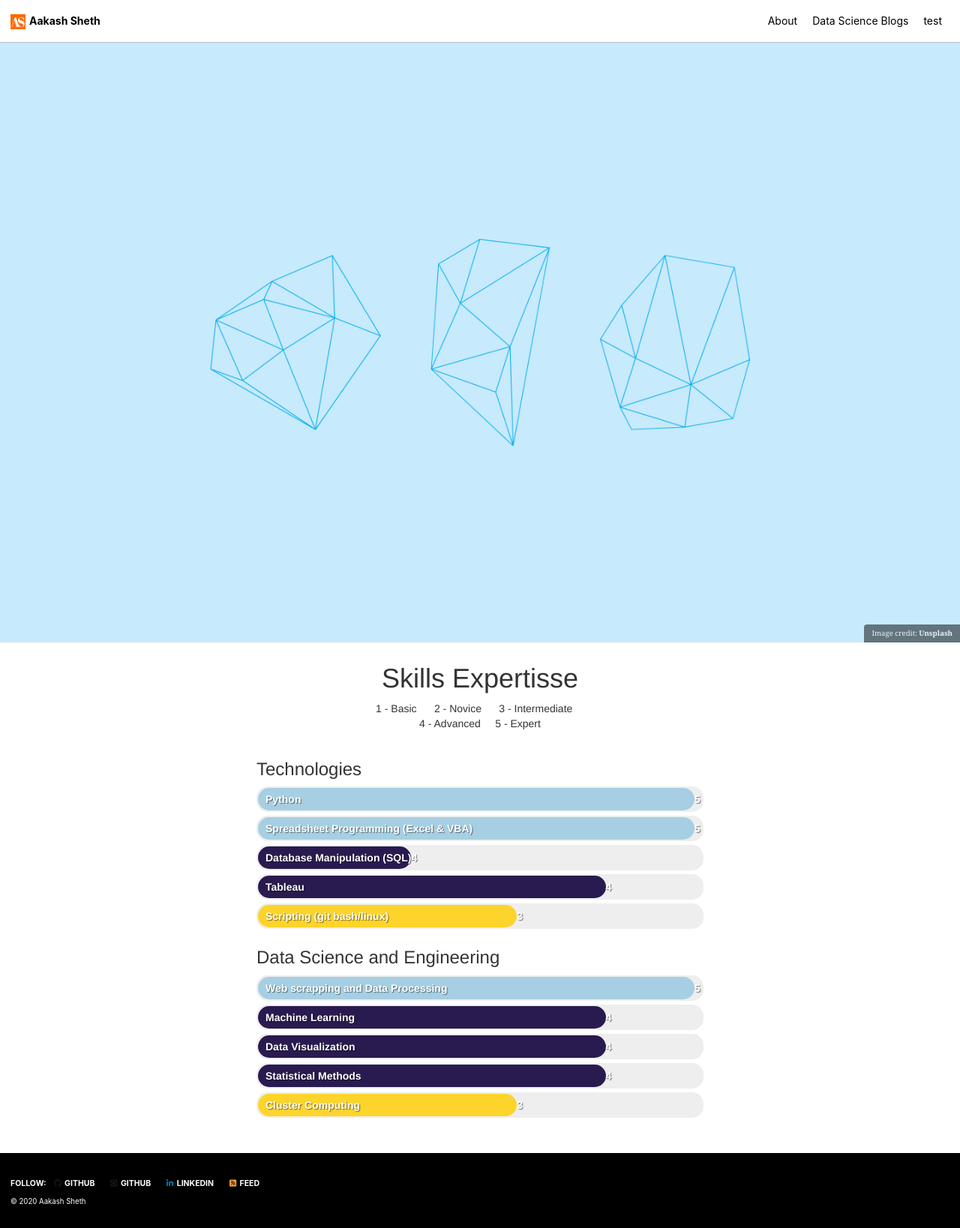
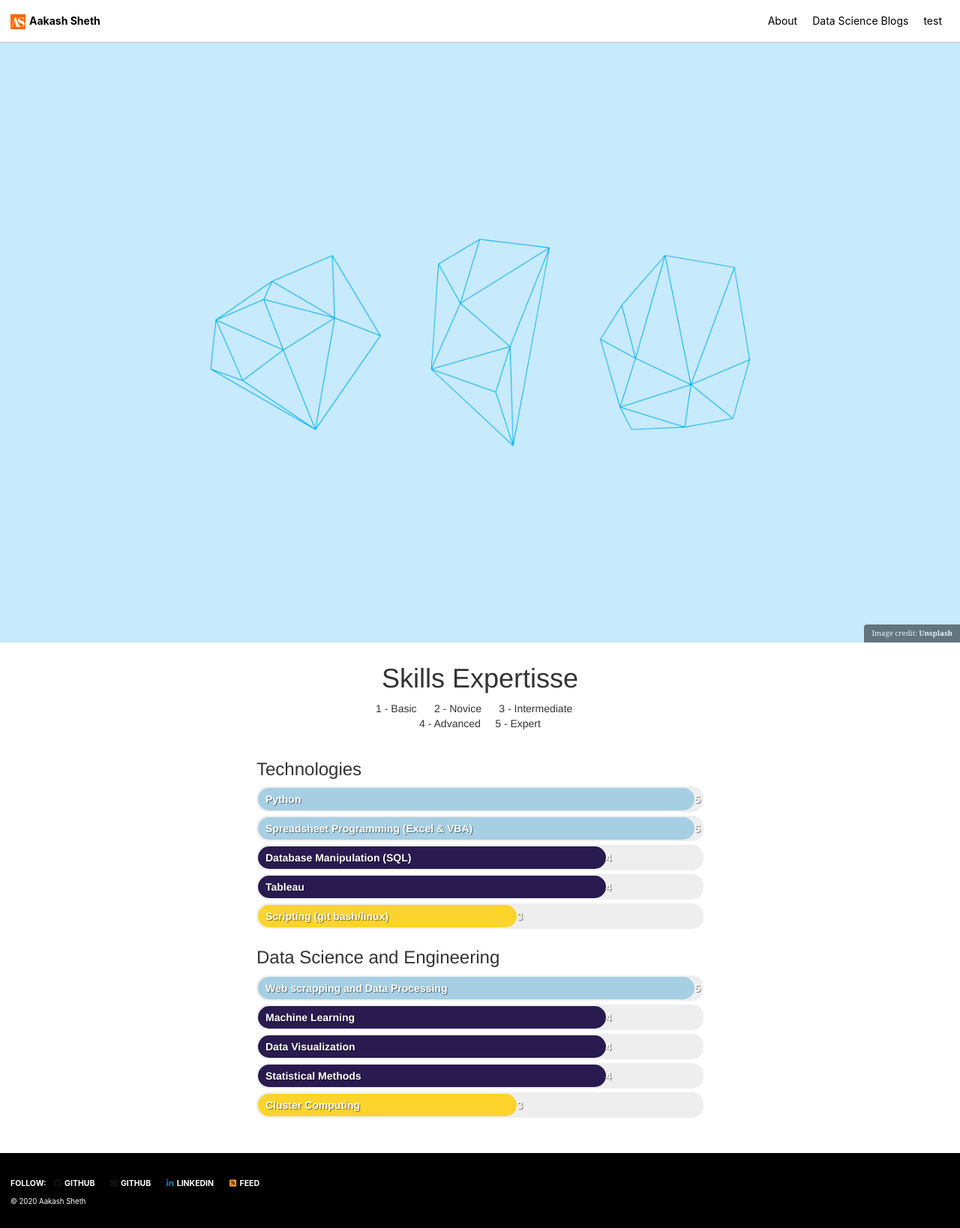
Before and after one commit to aakash-sheth/aakash-sheth.github.io, a Jekyll site: the page built from index.html, in a window 1280 px wide. Shown: the whole page at 75% size. Built offline with Jekyll 4.4.1, drawn with Linux system fonts in a browser that asks for light colours; cached includes are drawn as plain includes; nearby versions of some CDN libraries; the list of posts is cut into pages by our own code.

Commit message:
skill bar test

```diff
--- a/index.html
+++ b/index.html
@@ -100,7 +100,7 @@ header:
         <h3>Technologies</h3>
         <div class="bar back expert" data-skill="Python">5</div>
         <div class="bar back expert" data-skill="Spreadsheet Programming (Excel & VBA)">5</div>
-        <div class="bar front" data-skill="Database Manipulation (SQL)">4</div>
+        <div class="bar front advanced" data-skill="Database Manipulation (SQL)">4</div>
         <div class="bar front advanced" data-skill="Tableau">4</div>
         <div class="bar intermediate" data-skill="Scripting (git bash/linux)">3</div>
   </div>
```
